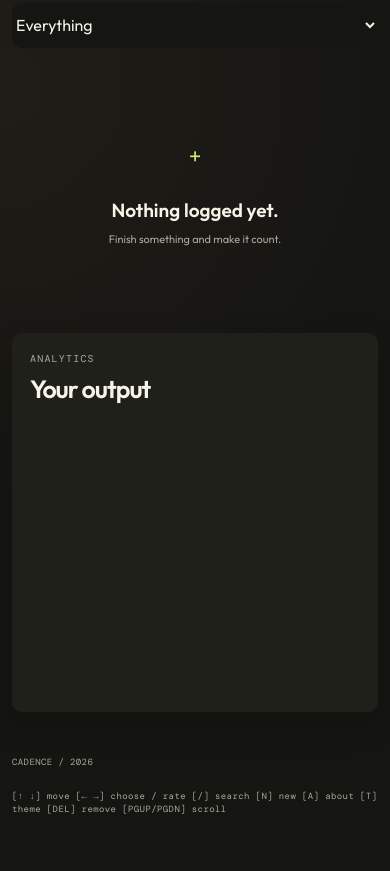
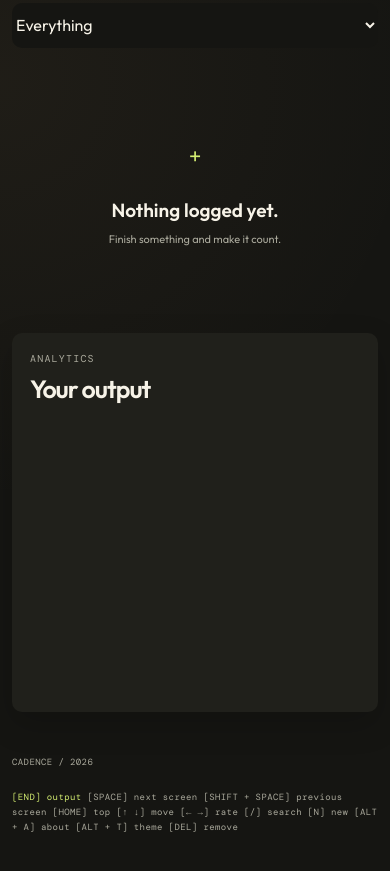
Before and after one commit to srishtipurohitaps/Cadence, a website: page pages/index.html in a window 390 px wide. Shown: the part 1384-2255 px from the top of the page. Drawn offline with nearby package versions, Linux system fonts and the light colour scheme.

Commit message:
added smooth scrolling functionality, now its complete

```diff
--- a/pages/index.html
+++ b/pages/index.html
@@ -220,7 +220,7 @@
 
             </section>
 
-            <section class="panel analytics">
+            <section id="output" class="panel analytics" tabindex="-1">
 
                 <div class="panel-heading">
                     <div>
@@ -240,9 +240,11 @@
         <footer>
             <span>CADENCE / 2026</span>
 
-            <span>
-                [↑ ↓] move [← →] choose / rate [/] search [N] new
-                [A] about [T] theme [DEL] remove [PGUP/PGDN] scroll
+            <span class="footer-help">
+                <a href="#output">[END] output</a> [SPACE] next screen
+                [SHIFT + SPACE] previous screen [HOME] top
+                [↑ ↓] move [← →] rate [/] search [N] new
+                [ALT + A] about [ALT + T] theme [DEL] remove
             </span>
         </footer>
 
--- a/static/style.css
+++ b/static/style.css
@@ -19,6 +19,7 @@
 
 html {
     scroll-behavior: smooth;
+    overflow-y: scroll;
 }
 
 body {
@@ -49,16 +50,9 @@ select {
     font: inherit;
 }
 
-a,
-button,
-input,
-select {
-    pointer-events: none;
-}
-
 button,
 select {
-    cursor: default;
+    cursor: pointer;
 }
 
 button:focus-visible,
@@ -71,7 +65,6 @@ select:focus-visible {
 .app {
     width: min(1120px, calc(100% - 40px));
     margin: 0 auto;
-    pointer-events: none;
 }
 
 .topbar {
@@ -564,12 +557,29 @@ select:hover {
 footer {
     display: flex;
     justify-content: space-between;
+    align-items: flex-start;
     gap: 20px;
     padding: 34px 0 60px;
     color: var(--muted);
     font-family: "DM Mono", monospace;
     font-size: 9px;
     letter-spacing: 0.4px;
+}
+
+.footer-help {
+    max-width: 720px;
+    line-height: 1.7;
+    text-align: right;
+}
+
+.footer-help a {
+    color: var(--accent);
+    text-decoration: none;
+}
+
+.footer-help a:hover,
+.footer-help a:focus-visible {
+    text-decoration: underline;
 }
 
 body.light {
@@ -663,6 +673,11 @@ body.light {
 
     footer {
         flex-direction: column;
+        padding-bottom: 36px;
+    }
+
+    .footer-help {
+        text-align: left;
     }
 
     .about-intro p {
```
Also changed, not shown: static/app.ts (+9 -1 lines), dist/static/app.js.
